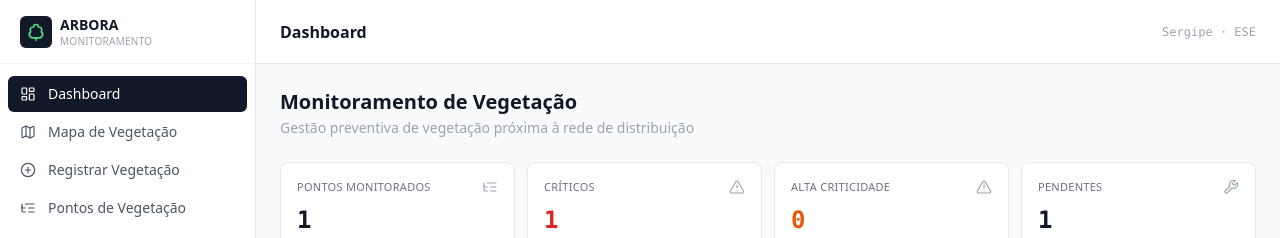
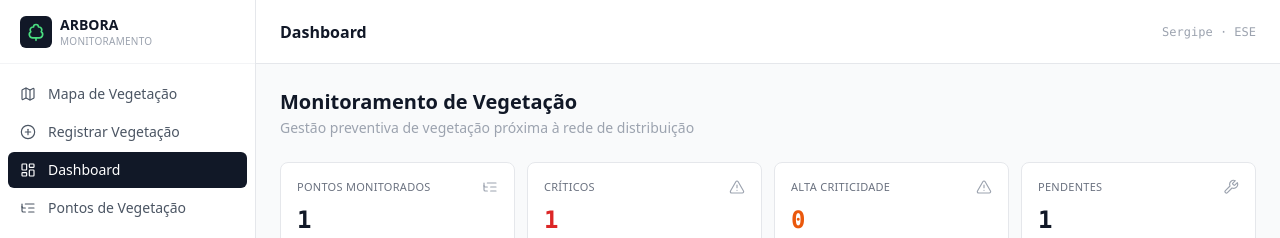
Before and after one commit to elishonorina/ARBORA-TCC, a React (Vite) app: page / in a window 1280 px wide. Shown: the top 238 px of the page. Built offline with nearby package versions, Linux system fonts and the light colour scheme.

Commit message:
Reorder NAV array to include Dashboard

```diff
--- a/src/App.tsx
+++ b/src/App.tsx
@@ -349,9 +349,9 @@ function EmptyState({ label }) {
    NAVIGATION CONFIG
    ========================================================= */
 const NAV = [
-  { key: 'dashboard', label: 'Dashboard', icon: LayoutDashboard },
   { key: 'map', label: 'Mapa de Vegetação', icon: MapIcon },
   { key: 'register', label: 'Registrar Vegetação', icon: PlusCircle },
+  { key: 'dashboard', label: 'Dashboard', icon: LayoutDashboard },
   { key: 'points', label: 'Pontos de Vegetação', icon: ListTree },
   { key: 'interventions', label: 'Intervenções', icon: Wrench },
   { key: 'occurrences', label: 'Ocorrências / Desarmes', icon: AlertTriangle },
```
